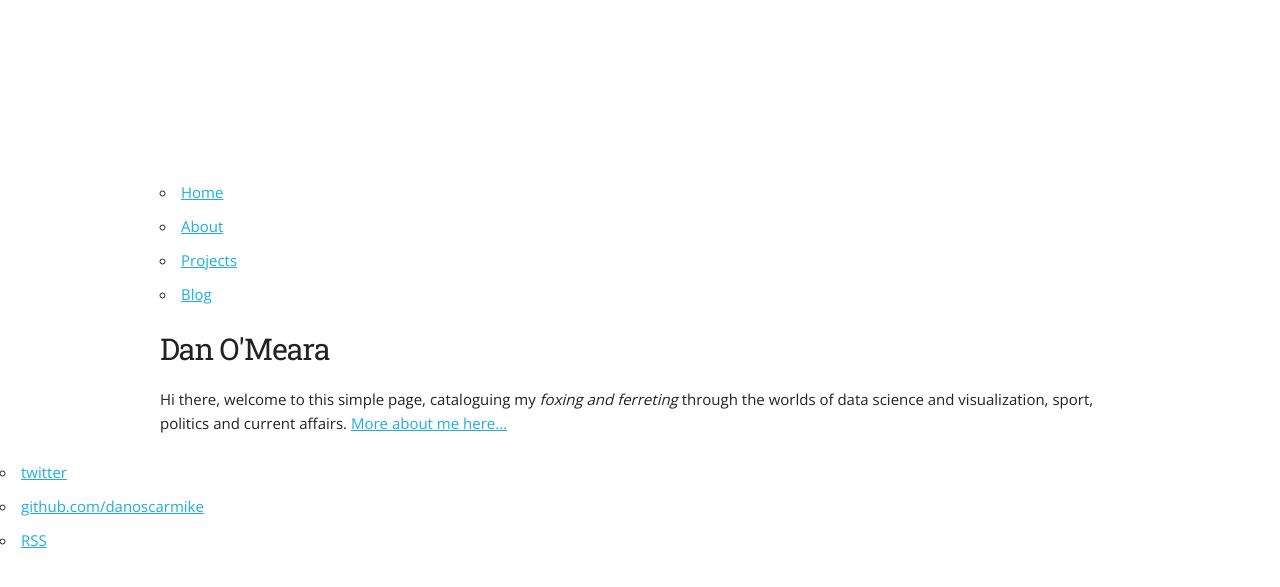
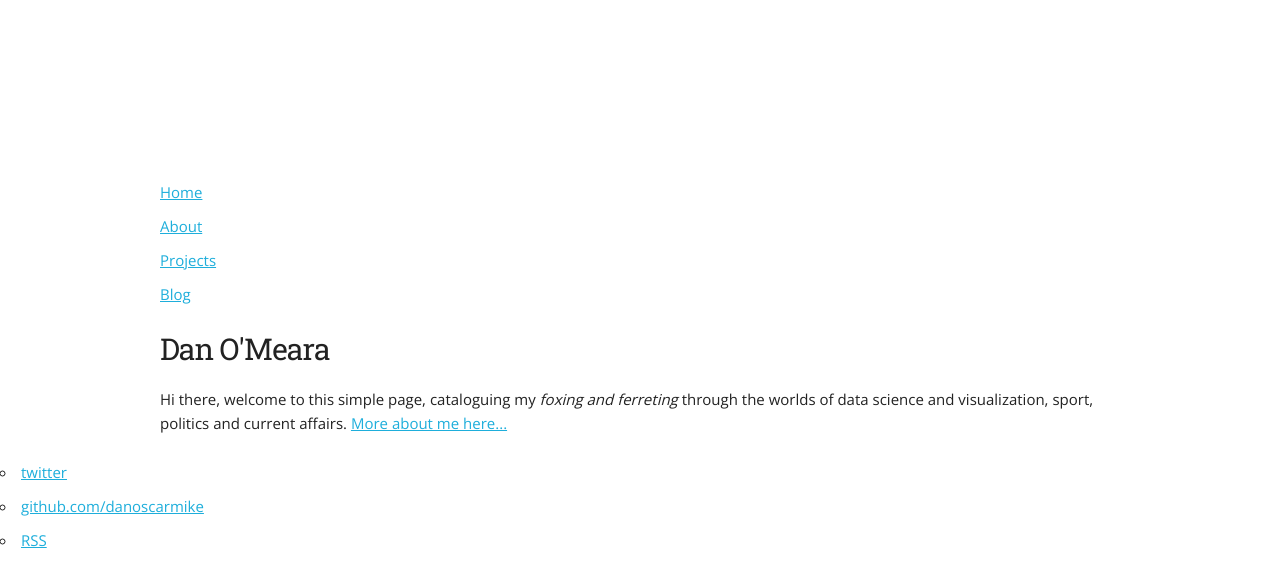
Before and after one commit to danoscarmike/danoscarmike.github.io, a Jekyll site: the page built from index.html, in a window 1280 px wide. Shown: the top 587 px of the page. Built offline with Jekyll 4.4.1, drawn with Linux system fonts in a browser that asks for light colours.

Commit message:
debug css

```diff
--- a/css/main.css
+++ b/css/main.css
@@ -2,7 +2,7 @@
   margin-top: 6rem;
   text-align: left; }
 
-ul .nav {
+.nav {
   list-style: none;
   margin-right: 20px;
 }
```
